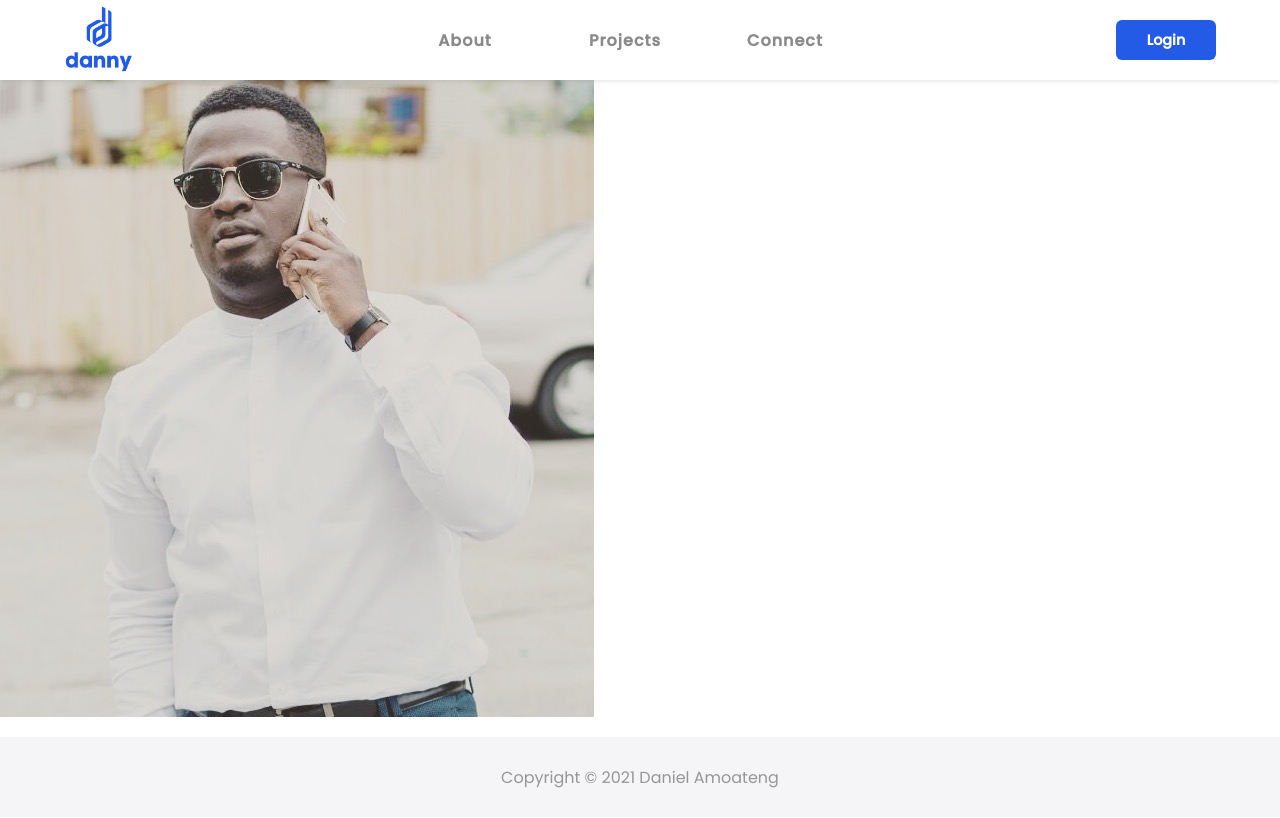
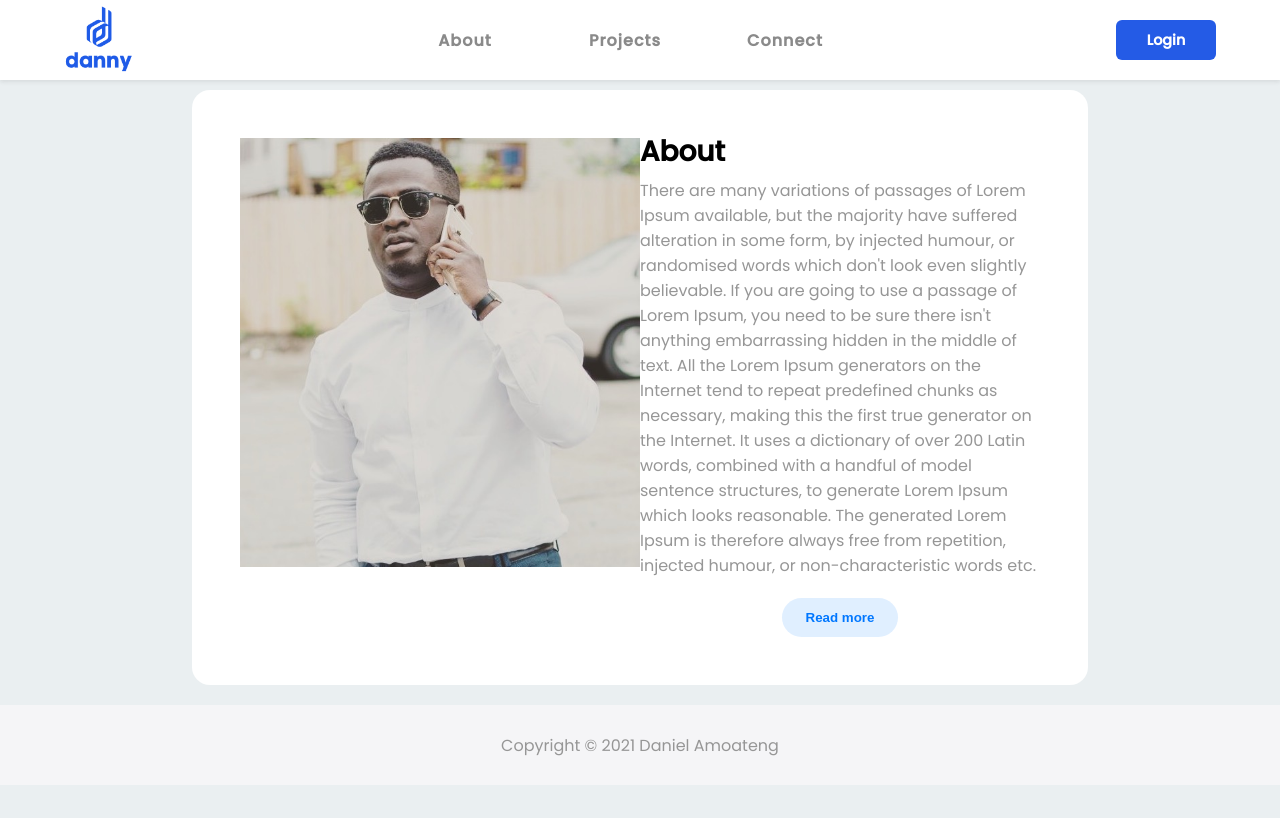
Before and after one commit to Danielamoateng1989/personalwebsite, a React (Create React App) app: page /aboutme in a window 1280 px wide. Built offline with nearby package versions, Linux system fonts and the light colour scheme.

Commit message:
Add a read more component

```diff
--- a/src/components/Aboutme.js
+++ b/src/components/Aboutme.js
@@ -6,9 +6,23 @@ const Aboutme = () => {
     return (
 
 
-      <div className="card">
+      <div className="card card-paragraph">
           <div className="grid grid--1x2">
-              <img src={CardImage} alt="Daniel" />
+              <img className="card-image" src={CardImage} alt="Daniel" />
+              <div className="paragraph">
+                  <h3>About</h3>
+                  <p>There are many variations of passages of Lorem Ipsum available,
+                       but the majority have suffered alteration in some form, by injected humour, or
+                       randomised words which don't look even slightly believable.
+                       If you are going to use a passage of Lorem Ipsum, you need to be sure there isn't anything embarrassing
+                       hidden in the middle of text. All the Lorem Ipsum generators on the Internet tend to repeat predefined
+                       chunks as necessary, making this the first true generator on the Internet. It uses a dictionary of over
+                       200 Latin words, combined with a handful of model sentence structures, to generate Lorem Ipsum which
+                       looks reasonable. The generated Lorem Ipsum is therefore always free from repetition, injected humour,
+                       or non-characteristic words etc.
+                  </p>
+                  <button className="btn-readmore"type="button">Read more</button>
+              </div>
           </div>
 
       </div>
--- a/src/index.css
+++ b/src/index.css
@@ -18,7 +18,8 @@ body {
    font-family: 'Poppins', sans-serif;
     max-width: 100%;
     overflow-x: hidden;
-     /* background-color: #eaeff1; */
+     background-color: #eaeff1;
+
 
 
 }
@@ -818,3 +819,35 @@ p {
     }
 
 }
+
+
+.card-image{
+    max-height:100%;
+    max-width:100%;
+    display:block;
+    margin: auto 10;
+}
+
+.card-paragraph {
+  padding: 3rem;
+  margin-right: 10px;
+
+}
+
+.paragraph {
+   max-height:100%;
+    max-width:100%;
+    display:block;
+    margin: auto 10;
+
+
+}
+.card {
+  background-color: #fff;
+  width: 70%;
+  border-radius: 18px;
+  margin: 0 auto;
+  margin-top: 10px;
+  object-fit: cover;
+
+}
```
Also changed, not shown: src/components/Readmore.js (added, +11 -0 lines).
